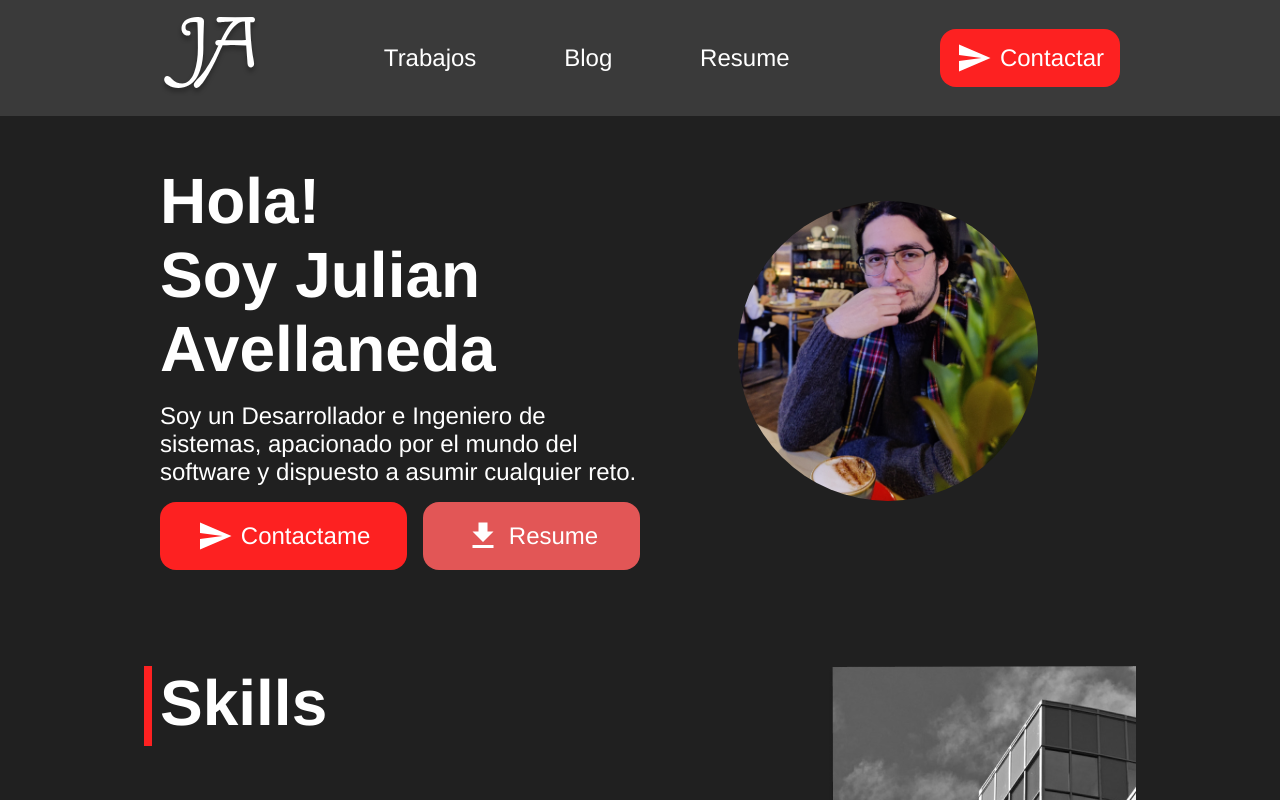
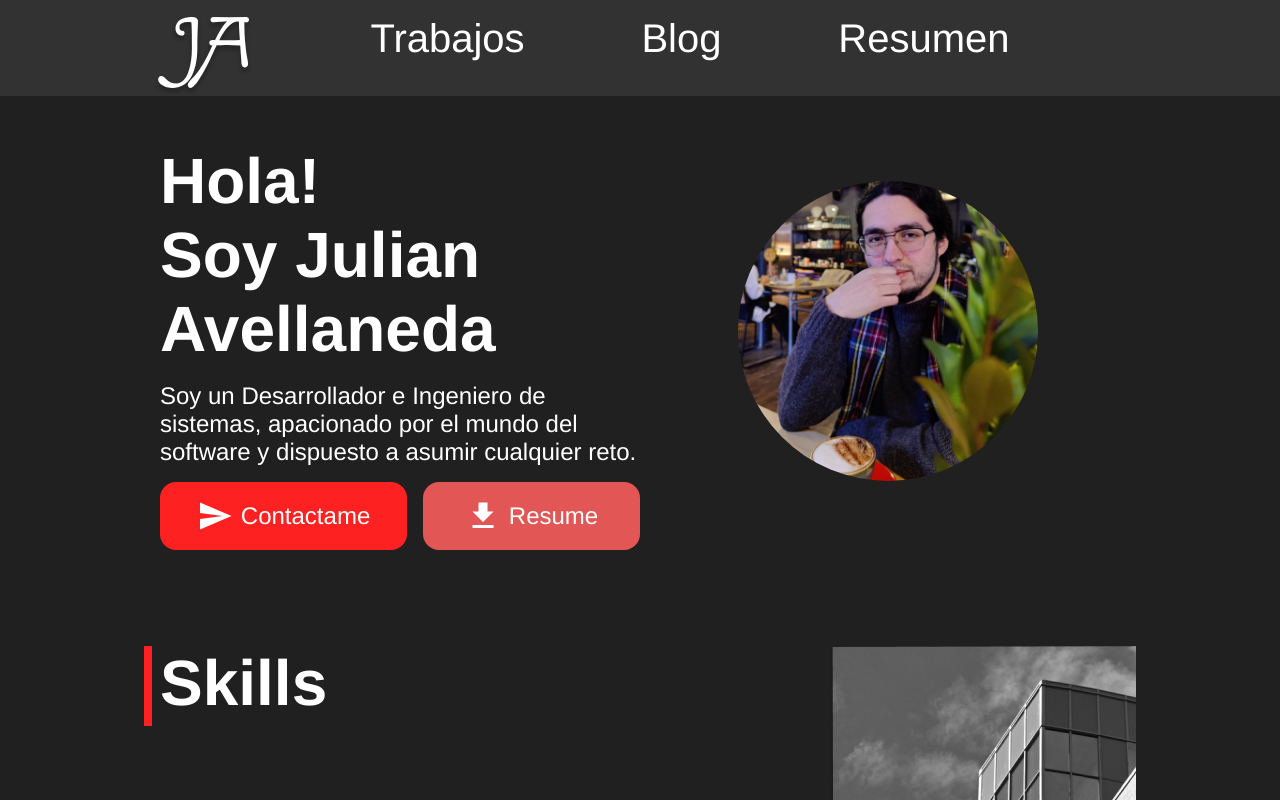
Before and after one commit to jdavellanedag/personal-web-site, a React (Vite) app: page / in a window 1280 px wide. Shown: the top 800 px of the page. Built offline with nearby package versions, Linux system fonts and the light colour scheme.

Commit message:
Navbar changed

```diff
--- a/index.html
+++ b/index.html
@@ -4,7 +4,7 @@
     <meta charset="UTF-8" />
     <link rel="icon" type="image/svg+xml" href="/src/favicon.svg" />
     <meta name="viewport" content="width=device-width, initial-scale=1.0" />
-    <title>Vite App</title>
+    <title>JDAvellaneda</title>
   </head>
   <body>
     <div id="root"></div>
--- a/package.json
+++ b/package.json
@@ -8,9 +8,12 @@
     "preview": "vite preview"
   },
   "dependencies": {
+    "framer-motion": "^6.2.8",
     "react": "^17.0.2",
     "react-dom": "^17.0.2",
-    "react-icons": "^4.3.1"
+    "react-icons": "^4.3.1",
+    "react-responsive": "^9.0.0-beta.6",
+    "react-router-dom": "^6.3.0"
   },
   "devDependencies": {
     "@types/react": "^17.0.33",
--- /dev/null
+++ b/src/components/Header/NavBar/MenuToggle.tsx
@@ -0,0 +1,62 @@
+import { motion } from "framer-motion";
+
+interface MenuProps {
+  toggle: () => void;
+  isOpen: boolean;
+}
+
+interface PathProps {
+  animate?: string;
+  initial?: boolean;
+  variants?: any;
+  transition?: { duration: number };
+  d?: string;
+  stroke?: string;
+}
+
+const Path = (props: PathProps) => (
+  <motion.path fill="transparent" strokeLinecap="round" strokeWidth="3" {...props} />
+);
+
+const transition = { duration: 0.33 };
+
+export function MenuToggle({ toggle, isOpen }: MenuProps) {
+  return (
+    <button className="menu-toggle" onClick={toggle}>
+      <svg width="36" height="36" viewBox="0 0 23 23">
+        <Path
+          animate={isOpen ? "open" : "closed"}
+          initial={false}
+          variants={{
+            closed: {
+              d: "M 2 2.5 L 20 2.5",
+              stroke: "hsl(0, 0%, 100%)",
+            },
+            open: { d: "M 3 16.5 L 17 2.5", stroke: "hsl(0, 0%, 100%)" },
+          }}
+          transition={transition}
+        />
+        <Path
+          d="M 2 9.423 L 20 9.423"
+          stroke="hsl(0, 0%, 100%)"
+          animate={isOpen ? "open" : "closed"}
+          initial={false}
+          variants={{
+            closed: { opacity: 1 },
+            open: { opacity: 0 },
+          }}
+          transition={transition}
+        />
+        <Path
+          animate={isOpen ? "open" : "closed"}
+          initial={false}
+          variants={{
+            closed: { d: "M 2 16.346 L 20 16.346", stroke: "hsl(0, 0%, 100%)" },
+            open: { d: "M 3 2.5 L 17 16.346", stroke: "hsl(0, 0%, 100%)" },
+          }}
+          transition={transition}
+        />
+      </svg>
+    </button>
+  );
+}
--- /dev/null
+++ b/src/components/Header/NavBar/MobileMenu.tsx
@@ -0,0 +1,33 @@
+import { useState } from "react";
+import { MenuToggle } from "./MenuToggle";
+
+export const MobileMenu = () => {
+  const [isOpen, setIsOpen] = useState(false);
+
+  return (
+    <>
+      <MenuToggle isOpen={isOpen} toggle={() => setIsOpen(!isOpen)} />
+      {isOpen && (
+        <div className="mobile__menu">
+          <ul className="mobile__menu-items">
+            <li className="mobile__menu-item txt-subtitle">
+              <a href="" onClick={() => setIsOpen(!isOpen)}>
+                Trabajos
+              </a>
+            </li>
+            <li className="mobile__menu-item txt-subtitle">
+              <a href="" onClick={() => setIsOpen(!isOpen)}>
+                Blog
+              </a>
+            </li>
+            <li className="mobile__menu-item txt-subtitle">
+              <a href="" onClick={() => setIsOpen(!isOpen)}>
+                Resumen
+              </a>
+            </li>
+          </ul>
+        </div>
+      )}
+    </>
+  );
+};
--- /dev/null
+++ b/src/components/Header/NavBar/NavBar.tsx
@@ -0,0 +1,34 @@
+import { useMediaQuery } from "react-responsive";
+import { MobileMenu } from "./MobileMenu";
+
+interface Props {
+  logo: string;
+}
+
+export const NavBar = ({ logo }: Props) => {
+  const isMobile = useMediaQuery({ maxWidth: 800 });
+
+  return (
+    <nav className="nav__bar">
+      <div className="nav__bar-logo">
+        <img src={logo} alt="Logo" />
+      </div>
+      <div className="nav__bar-menu">
+        {!isMobile && (
+          <ul className="nav__bar-menu-items">
+            <li className="nav__bar-menu-item txt-subtitle">
+              <a href="">Trabajos</a>
+            </li>
+            <li className="nav__bar-menu-item txt-subtitle">
+              <a href="">Blog</a>
+            </li>
+            <li className="nav__bar-menu-item txt-subtitle">
+              <a href="">Resumen</a>
+            </li>
+          </ul>
+        )}
+      </div>
+      <div className="nav__bar-access">{isMobile && <MobileMenu />}</div>
+    </nav>
+  );
+};
--- /dev/null
+++ b/src/components/Header/NavBar/_navbar.scss
@@ -0,0 +1,63 @@
+.nav__bar {
+  display: flex;
+  justify-content: space-between;
+  width: min(100%, 64rem);
+  height: 6rem;
+  padding-top: 1em;
+  padding-left: 2%;
+  padding-right: 2%;
+  margin-inline: auto;
+  color: white;
+
+  &-menu {
+    width: 100%;
+    &-items {
+      display: flex;
+      justify-content: space-evenly;
+      list-style-type: none;
+    }
+    &-item {
+      & a {
+        text-decoration: none;
+        color: white;
+
+        &:hover {
+          border-bottom: 3px solid $main-red-colour;
+        }
+      }
+    }
+  }
+}
+
+.menu-toggle {
+  background-color: rgba($color: $light-dark-colour, $alpha: 0.1);
+  border: none;
+  z-index: 99;
+  cursor: pointer;
+}
+
+.mobile__menu {
+  position: absolute;
+  top: 6rem;
+  padding-bottom: 1rem;
+  left: 0;
+  background-color: rgba($color: $light-dark-colour, $alpha: 0.7);
+  width: 100%;
+  display: flex;
+  flex-direction: column;
+  align-items: center;
+
+  &-item {
+    padding-block: 0.5rem;
+    text-align: center;
+    a {
+      border-bottom: 1px solid white;
+      padding: 0.5rem 1rem;
+      color: white;
+
+      &:hover {
+        border-color: $main-red-colour;
+      }
+    }
+  }
+}
--- /dev/null
+++ b/src/components/Header/index.ts
@@ -0,0 +1 @@
+export { NavBar } from "./NavBar/NavBar";
--- /dev/null
+++ b/src/components/_components.scss
@@ -0,0 +1 @@
+@import "./Header/NavBar/navbar";
--- a/src/layouts/Header/HeaderLayout.tsx
+++ b/src/layouts/Header/HeaderLayout.tsx
@@ -1,26 +1,10 @@
 import MainLogo from "../../assets/img/JA.svg";
-import { MdSend, MdMenu } from "react-icons/md";
+import { NavBar } from "../../components/Header";
 
 export const HeaderLayout = () => {
   return (
     <>
-      <nav className="nav__bar">
-        <button className="btn nav__bar-button">
-          <MdSend className="is-36" />
-          <span className="nav__bar-button-txt"> Contactar </span>
-        </button>
-        <div className="nav__bar-logo">
-          <img src={MainLogo} alt="Main Logo" />
-        </div>
-        <div className="nav__bar-menu">
-          <MdMenu className="is-48 is-light" />
-        </div>
-        <ul className="nav__bar-items txt-text">
-          <li className="nav__bar-items-item">Trabajos</li>
-          <li className="nav__bar-items-item">Blog</li>
-          <li className="nav__bar-items-item">Resume</li>
-        </ul>
-      </nav>
+      <NavBar logo={MainLogo}></NavBar>
     </>
   );
 };
--- a/src/layouts/Header/_header.scss
+++ b/src/layouts/Header/_header.scss
@@ -1,74 +1,3 @@
 header {
-  background: $light-dark-colour;
+  background: rgba($color: $light-dark-colour, $alpha: 0.7);
 }
-
-.nav__bar {
-  display: flex;
-  justify-content: space-between;
-  padding-top: 1em;
-  padding-left: 2%;
-  padding-right: 2%;
-  width: min(100%, 64rem);
-  margin-inline: auto;
-
-  &-button {
-    height: 50%;
-    padding: 0.5rem 0.5rem;
-
-    &-txt {
-      display: none;
-    }
-  }
-
-  &-items {
-    display: none;
-    color: white;
-  }
-}
-
-@media (min-width: 800px) {
-  .nav__bar {
-    padding: 1em;
-    display: grid;
-    grid-template-columns:
-      minmax(1em, 1fr)
-      minmax(5em, 10em)
-      repeat(3, minmax(10em, 35em))
-      minmax(1em, 1fr);
-    grid-auto-flow: column;
-    align-items: center;
-    &-menu {
-      display: none;
-    }
-
-    &-logo {
-      grid-column: 2 / 3;
-    }
-
-    &-items {
-      grid-column: 3 / 5;
-      display: flex;
-      justify-content: space-evenly;
-      list-style-type: none;
-      &-item {
-        padding: 1em;
-        cursor: pointer;
-      }
-
-      &-item:hover {
-        color: $main-red-colour;
-        text-decoration: underline;
-      }
-    }
-
-    &-button {
-      grid-column: 5 / 6;
-      height: 70%;
-      padding: 1rem;
-      justify-self: end;
-      &-txt {
-        display: unset;
-      }
-    }
-  }
-}
--- a/src/styles/_elements.scss
+++ b/src/styles/_elements.scss
@@ -55,6 +55,14 @@ footer {
   font-weight: bold;
 }
 
+a {
+  text-decoration: none;
+}
+
+ul {
+  list-style-type: none;
+}
+
 .txt-bar {
   border-left: 0.5rem solid $main-red-colour;
   padding-left: 0.5rem;
--- a/src/styles/app.scss
+++ b/src/styles/app.scss
@@ -1,4 +1,5 @@
 @import "./variables";
 @import "./elements";
 @import "./icons";
+@import "../components/components";
 @import "../layouts/layout";
```
Also changed, not shown: 1 other file (tests, documents, lock files or other folders).
